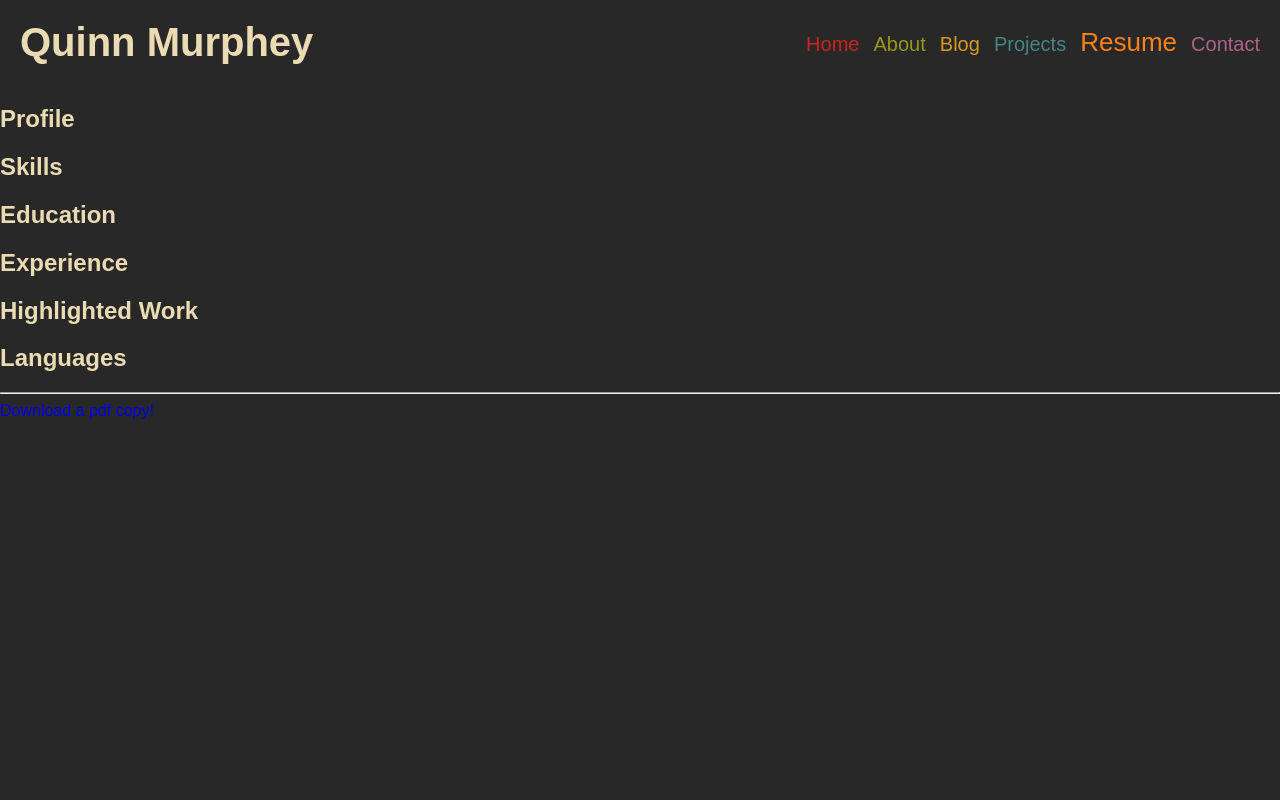
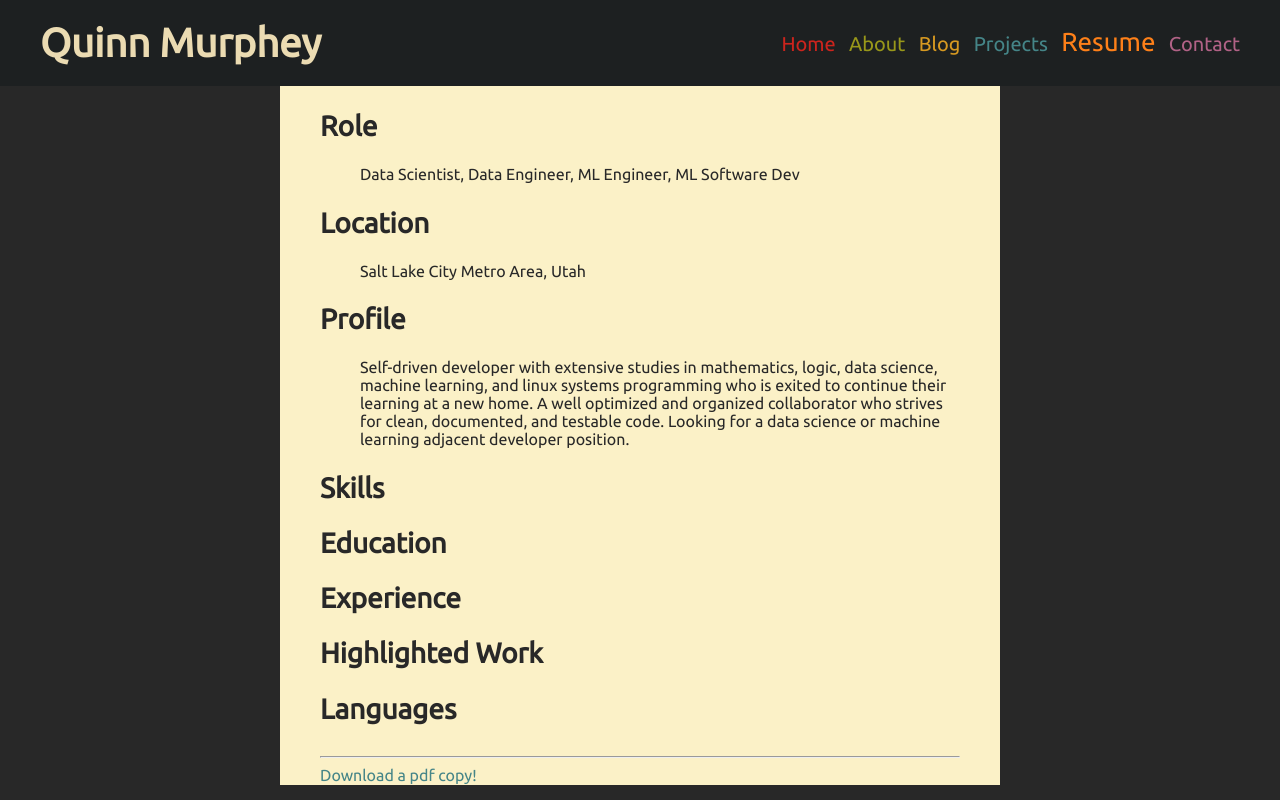
Before and after one commit to qstickmurph/personal_website, a Django app: page /resume/ in a window 1280 px wide. Run offline with Django 4.2, Linux system fonts and the light colour scheme.

Commit message:
Catch up

```diff
--- a/static/css/base.css
+++ b/static/css/base.css
@@ -1,7 +1,20 @@
+/* BASE VARIABLES AND FONT SETTINGS */
 :root {
-    font-family: sans-serif;
-    --background-color: #282828;
-    --white-text-color: #EBDBB2;
+    font-family: 'Ubuntu', sans-serif;
+    --background-color-0: #282828;
+    --background-color-1: #3C3836;
+    --background-color-2: #504945;
+    --background-color-3: #665C54;
+    --background-color-4: #7C6F64;
+    --background-color-header: #1D2021;
+    --background-color: var(--background-color-0);
+    --foreground-color-0: #FBF1C7;
+    --foreground-color-1: #EBDBB2;
+    --foreground-color-2: #D5C4A1;
+    --foreground-color-3: #BDAE93;
+    --foreground-color-4: #A89984;
+    --foreground-color-header: #F9F5D7;
+    --foreground-color: var(--foreground-color-1);
     --gray-text-color: #A89984;
     --red-text-color: #CC241D;
     --light-red-text-color: #FB4934;
@@ -19,10 +32,19 @@
     --light-orange-text-color: #FE8019;
 }
 
+::selection{
+    background: var(--light-blue-text-color);
+}
+
+/*
+ *  Base Settings
+ */
+
 body {
-    color: var(--white-text-color);
+    color: var(--foreground-color);
     background-color: var(--background-color);
     width: 100vw;
+    max-width: 100vw;
     display:flex;
     flex-flow: column nowrap;
     justify-content: flex-start;
@@ -33,6 +55,7 @@ body {
 }
 
 .header-container {
+    background-color: var(--background-color-header);
     width: 100%;
     display:flex;
     flex-flow: row nowrap;
@@ -43,37 +66,49 @@ body {
 
 main {
     height: 100%;
-    width: 100%;
+    width: 100vw;
 }
 
 a {
+    color: var(--blue-text-color);
     text-decoration: none;
 }
 
+a:hover {
+    color: var(--light-blue-text-color)
+}
+
+a:active{
+    color: var(--red-text-color);
+}
+
+a:visited{
+    color: var(--purple-text-color);
+}
+
 .title {
-    padding: 20px 20px;
-    margin: 0px;
+    margin: 20px 40px;
+    margin-right: 0px;
+    min-width: fit-content;
 }
 
 .title h1 {
-    color: var(--white-text-color);
+    color: var(--foreground-color);
     font-size: 40px;
     text-align: left;
-    padding: 0px;
     margin: 0px;
-    display: inline;
 }
 
 nav {
     text-align: right;
-    padding: 20px 20px;
     word-spacing: 0.6em;
+    margin: 20px 40px;
+    margin-left: 0px;
 }
 
 nav a {
     font-size: 20px;
     line-height: 28px;
-    padding: 0px 0px;
     transition: all 0.3s ease-out;
 }
 
@@ -148,3 +183,38 @@ nav #contact-link:hover,
     background: url("/static/images/thoreau-cabin-portrait.jpg") no-repeat scroll center top;
     background-position-y: -100px;
 }
+
+.content-column {
+    background-color: var(--foreground-color-0);
+    color: var(--background-color-0);
+    margin: 0 auto;
+    max-width: calc(35em + 80px);
+    height: 100%;
+    padding: 1px 40px;
+}
+
+/*
+ * Resume Page Settings
+ */
+
+#resume-main {
+    width: 100%;
+    padding: 0px;
+}
+
+.resume-section h2 {
+    font-size: 28px;
+}
+
+.resume-section p{
+    padding-left: 40px;
+}
+
+.resume-section .resume-grid {
+    display: grid;
+}
+
+.resume-section .resume-grid#resume-language-grid {
+    grid-template-columns: auto, auto;
+    grid-auto-rows: max-content;
+}
--- a/templates/base.html
+++ b/templates/base.html
@@ -6,6 +6,9 @@
     {% load static %}
     <link href="/static/css/base.css" rel="stylesheet">
     <meta name="viewport" content="width=device-width, initial-scale=1.0">
+    <link rel="preconnect" href="https://fonts.googleapis.com">
+    <link rel="preconnect" href="https://fonts.gstatic.com" crossorigin>
+    <link href="https://fonts.googleapis.com/css2?family=Ubuntu&family=Ubuntu+Mono&display=swap" rel="stylesheet">
 </head>
 {% endblock head %}
 <body>
--- a/templates/resume.html
+++ b/templates/resume.html
@@ -13,33 +13,56 @@
 
 {% block main %}
 <main id="resume-main">
-    <div id="resume-profile">
+    <div class="content-column">
+        <div id="resume-role" class="resume-section">
+            <h2>Role</h2>
+            <p>
+                Data Scientist, Data Engineer, ML Engineer, ML Software Dev
+            </p>
+        </div>
+        <div id="resume-location" class="resume-section">
+            <h2>Location</h2>
+            <p>
+                Salt Lake City Metro Area, Utah
+            </p>
+        </div>
+        <div id="resume-profile" class="resume-section">
             <h2>Profile</h2>
-
+            <p>
+                Self-driven developer with extensive studies in mathematics,
+                logic, data science, machine learning, and linux systems
+                programming who is exited to continue their learning at a new
+                home. A well optimized and organized collaborator who strives
+                for clean, documented, and testable code.  Looking for a data
+                science or machine learning adjacent developer position.
+           </p>
         </div>
-    <div id="resume-skills">
+        <div id="resume-skills" class="resume-section">
             <h2>Skills</h2>
 
         </div>
-    <div id="resume-education">
+        <div id="resume-education" class="resume-section">
             <h2>Education</h2>
 
         </div>
-    <div id="resume-experience">
+        <div id="resume-experience" class="resume-section">
             <h2>Experience</h2>
 
         </div>
-    <div id="resume-work">
+        <div id="resume-work" class="resume-section">
             <h2>Highlighted Work</h2>
 
         </div>
-    <div id="resume-languages">
+        <div id="resume-languages" class="resume-section">
             <h2>Languages</h2>
+            <div class="resume-grid" id="resume-language-grid">
 
             </div>
+        </div>
         <hr align="center">
-    <div id="resume-attatchments">
+        <div id="resume-attatchments" class="resume-section">
             <a href="/static/files/quinn-murphey-resume.pdf" download="quinn-murphey-resume.pdf">Download a pdf copy!</a>
+        </div>
     </div>
 </main>
 {% endblock main %}
```
Lines whose indentation alone changed are shown as unchanged.
